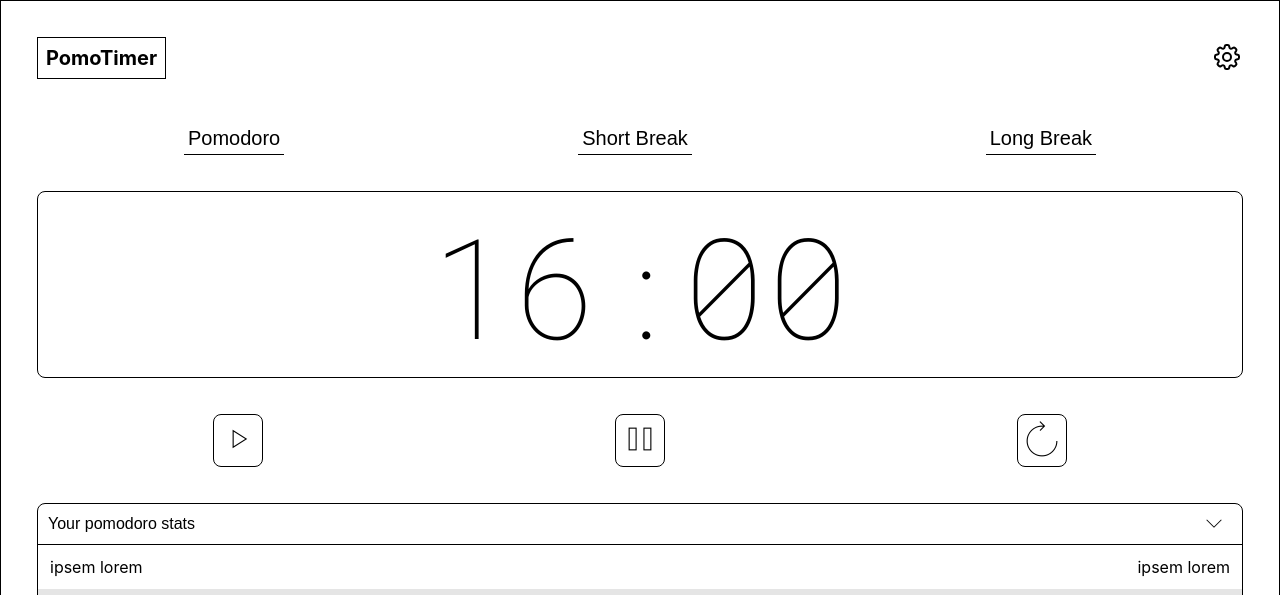
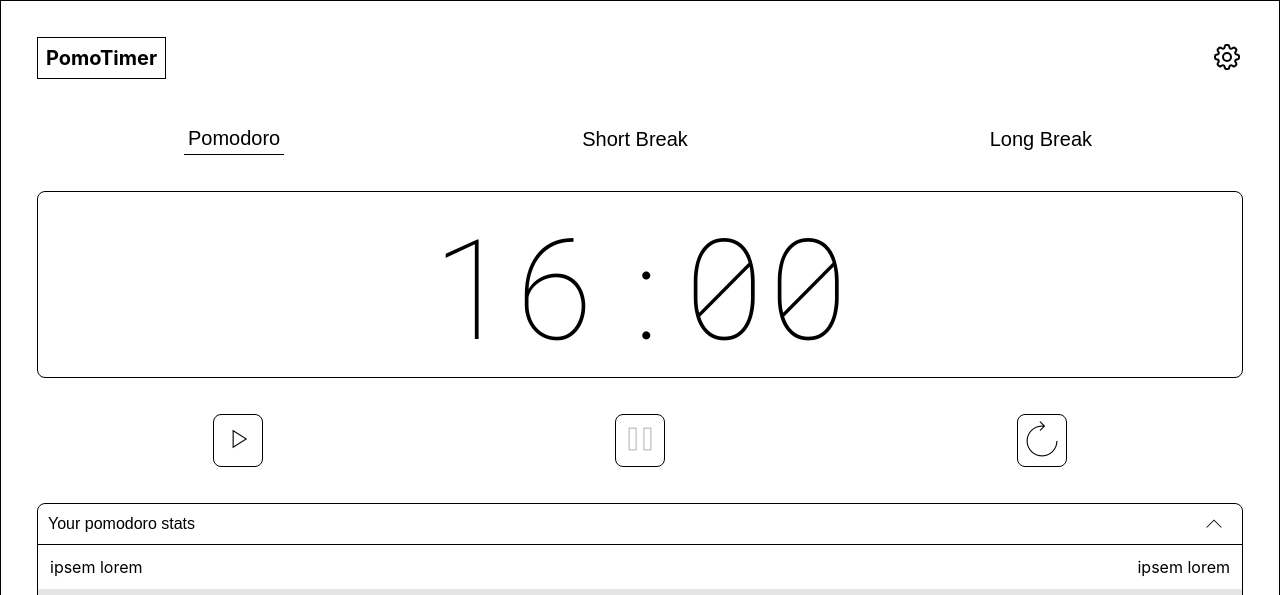
Before and after one commit to andythefan1/pomodoro-timer, a React (Create React App) app: page / in a window 1280 px wide. Shown: the top 595 px of the page. Built offline with nearby package versions, Linux system fonts and the light colour scheme.

Commit message:
adding component props

```diff
--- a/src/components/Accordion/index.jsx
+++ b/src/components/Accordion/index.jsx
@@ -1,15 +1,13 @@
-import { useState } from 'react';
-
 import ExpandToggle from '../ExpandToggle';
 import AccordionContainer from '../AccordionContainer';
 import AccordionRow from '../AccordionRow';
 import './styles.css';
 
-export default function Accordion() {
-	const [accordionIsOpen, setAccordionIsOpen] = useState(true);
+export default function Accordion({ isOpen, accordionHeader }) {
 	return (
 		<div className='accordion'>
-			<ExpandToggle>Your pomodoro stats</ExpandToggle>
+			<ExpandToggle isExpanded={isOpen}>{accordionHeader}</ExpandToggle>
+			{isOpen && (
 				<AccordionContainer>
 					<AccordionRow>
 						<div>ipsem lorem</div>
@@ -24,6 +22,7 @@ export default function Accordion() {
 						<div>ipsem lorem</div>
 					</AccordionRow>
 				</AccordionContainer>
+			)}
 		</div>
 	);
 }
--- a/src/components/ControlButton/index.jsx
+++ b/src/components/ControlButton/index.jsx
@@ -1,5 +1,9 @@
 import './styles.css';
 
-export default function ControlButton({ children }) {
-	return <button className='control-button'>{children}</button>;
+export default function ControlButton({ disabled, children }) {
+	return (
+		<button disabled={disabled} className='control-button'>
+			{children}
+		</button>
+	);
 }
--- /dev/null
+++ b/src/components/ControlGroup/index.jsx
@@ -0,0 +1,24 @@
+import ControlButton from '../ControlButton';
+import './styles.css';
+
+export default function ControlGroup({ allowPlay }) {
+	return (
+		<div className='control-group'>
+			<ControlButton disabled={!allowPlay}>
+				<span className='material-symbols-outlined control-button-icon'>
+					play_arrow
+				</span>
+			</ControlButton>
+			<ControlButton disabled={allowPlay}>
+				<span className='material-symbols-outlined control-button-icon'>
+					pause
+				</span>
+			</ControlButton>
+			<ControlButton>
+				<span className='material-symbols-outlined control-button-icon'>
+					forward_media
+				</span>
+			</ControlButton>
+		</div>
+	);
+}
--- a/src/components/TimerControls/styles.css
+++ b/src/components/ControlGroup/styles.css
@@ -1,4 +1,4 @@
-.timer-controls {
+.control-group {
 	display: flex;
 	justify-content: space-around;
 }
--- a/src/components/ExpandToggle/index.jsx
+++ b/src/components/ExpandToggle/index.jsx
@@ -1,12 +1,18 @@
 import './styles.css';
 
-export default function ExpandToggle({ children }) {
+export default function ExpandToggle({ children, isExpanded }) {
 	return (
 		<button className='expand-toggle'>
 			<div>{children}</div>
-			<span class='material-symbols-outlined expand-toggle-icon'>
-				expand_more
-			</span>
+			{isExpanded ? (
+				<span class='material-symbols-outlined expand-toggle-icon'>
+					expand_less
+				</span>
+			) : (
+				<span className='material-symbols-outlined expand-toggle-icon'>
+					expand_more
+				</span>
+			)}
 		</button>
 	);
 }
--- a/src/components/PomodoroTimer/index.jsx
+++ b/src/components/PomodoroTimer/index.jsx
@@ -2,7 +2,7 @@ import { useState } from 'react';
 import Header from '../Header';
 import TabGroup from '../TabGroup';
 import DigitalClock from '../DigitalClock';
-import TimerControls from '../TimerControls';
+import ControlGroup from '../ControlGroup';
 import Accordion from '../Accordion';
 
 import './styles.css';
@@ -12,7 +12,7 @@ export default function PomodoroTimer() {
 	const [defaultLongBreakDuration, setDefaultLongBreakDuration] = useState(10);
 	const [defaultShortBreakDuration, setDefaultShortBreakDuration] = useState(5);
 
-	const [timerMode, setTimerMode] = useState('pomodoro');
+	const [timerMode, setTimerMode] = useState('Pomodoro');
 	const [timerActive, setTimerActive] = useState(false);
 	const [timeRemaining, setTimeRemaining] = useState(0);
 	const [timerDuration, setTimerDuration] = useState(defaultPomoDuration);
@@ -25,8 +25,11 @@ export default function PomodoroTimer() {
 			<Header></Header>
 			<TabGroup activeTab={timerMode}></TabGroup>
 			<DigitalClock time={timeRemaining}></DigitalClock>
-			<TimerControls timerActive={timerActive}></TimerControls>
-			<Accordion isOpen={accordionIsOpen}></Accordion>
+			<ControlGroup allowPlay={!timerActive}></ControlGroup>
+			<Accordion
+				accordionHeader={'Your pomodoro stats'}
+				isOpen={accordionIsOpen}
+			></Accordion>
 		</div>
 	);
 }
--- a/src/components/TabButton/index.jsx
+++ b/src/components/TabButton/index.jsx
@@ -1,5 +1,7 @@
 import './styles.css';
 
-export default function TabButton({ children }) {
-	return <button className='tab-button active'>{children}</button>;
+export default function TabButton({ active, children }) {
+	return (
+		<button className={`tab-button ${active && 'active'}`}>{children}</button>
+	);
 }
--- a/src/components/TabGroup/index.jsx
+++ b/src/components/TabGroup/index.jsx
@@ -1,12 +1,16 @@
 import TabButton from '../TabButton';
 import './styles.css';
 
-export default function TabGroup() {
+export default function TabGroup({ activeTab }) {
+	const tabs = ['Pomodoro', 'Short Break', 'Long Break'];
+	console.log(activeTab);
 	return (
 		<div className='tab-group'>
-			<TabButton>Pomodoro</TabButton>
-			<TabButton>Short Break</TabButton>
-			<TabButton>Long Break</TabButton>
+			{tabs.map((tab) => (
+				<TabButton active={tab === activeTab} key={tab}>
+					{tab}
+				</TabButton>
+			))}
 		</div>
 	);
 }
--- a/src/components/TimerControls/index.jsx
+++ /dev/null
@@ -1,22 +0,0 @@
-import ControlButton from '../ControlButton';
-import './styles.css';
-
-export default function TimerControls() {
-	return (
-		<div className='timer-controls'>
-			<ControlButton>
-				<span class='material-symbols-outlined control-button-icon'>
-					play_arrow
-				</span>
-			</ControlButton>
-			<ControlButton>
-				<span class='material-symbols-outlined control-button-icon'>pause</span>
-			</ControlButton>
-			<ControlButton>
-				<span class='material-symbols-outlined control-button-icon'>
-					forward_media
-				</span>
-			</ControlButton>
-		</div>
-	);
-}
```
Lines whose indentation alone changed are shown as unchanged.
